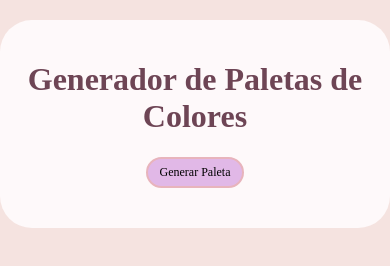
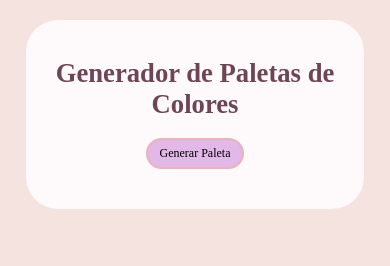
Before and after one commit to LunaHeuguerot/color-palette, a plain HTML site: page index.html in a window 390 px wide. Drawn offline with Linux system fonts and the light colour scheme; a web font is replaced by a local one.

Commit message:
more @media queries added

```diff
--- a/styles.css
+++ b/styles.css
@@ -87,8 +87,8 @@ button:hover {
 
 @media (max-width: 1165px) {
     .container {
-        width: 80%;
-        height: auto;
+        width: 85%;
+        height: 85%;
     }
 
     button {
@@ -109,11 +109,12 @@ button:hover {
         flex-direction: column;
         justify-content: flex-start;
         padding: 20px;
+        font-size: smaller;
     }
 
     .container {
-        width: 100%;
-        height: auto;
+        width: 85%;
+        height: fit-content;
         padding: 20px;
     }
 
```
